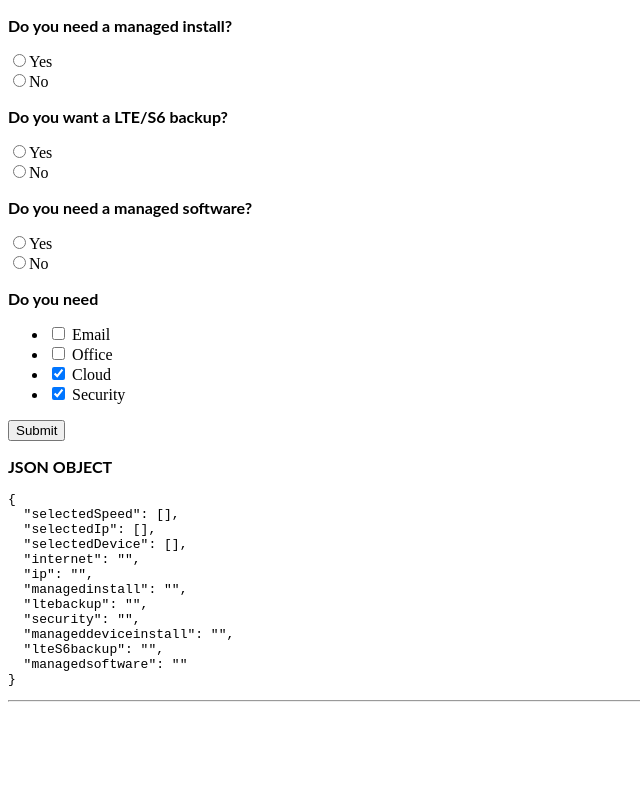
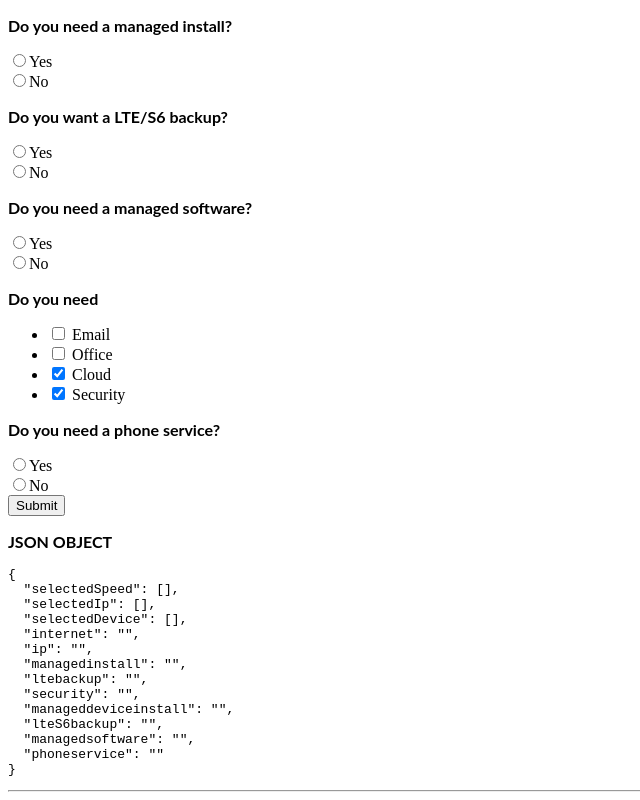
Before and after one commit to samru-desh/OrderLogic, an Angular app: page / in a window 1280 px wide. Shown: the part 910-1710 px from the top of the page, without its empty margins (0-640 px from the left). Before the commit the page ends 1620 px from the top, so only its background shows below. Built offline with nearby package versions, Linux system fonts and the light colour scheme.

Commit message:
2 files modified

```diff
--- a/src/app/app.component.html
+++ b/src/app/app.component.html
@@ -121,6 +121,15 @@
       {{ softwares[i].name }}
     </li>
   </ul>
+  <p><b>Do you need a phone service?</b></p>
+  <div>
+    <input type="radio" formControlName="phoneservice" value="Yes" />
+    <label class="form-check-label" for="phoneserviceyes">Yes</label>
+  </div>
+  <div>
+    <input type="radio" formControlName="phoneservice" value="No" />
+    <label class="form-check-label" for="phoneserviceno">No</label>
+  </div>
   <button type="submit" color="danger" expand="block">Submit</button>
 </form>
 
--- a/src/app/app.component.ts
+++ b/src/app/app.component.ts
@@ -67,6 +67,7 @@ export class AppComponent implements OnInit {
     manageddeviceinstall: string;
     lteS6backup: string;
     managedsoftware: string;
+    phoneservice: string;
   } = {
     selectedSpeed: [],
     selectedIp: [],
@@ -79,6 +80,7 @@ export class AppComponent implements OnInit {
     manageddeviceinstall: '',
     lteS6backup: '',
     managedsoftware: '',
+    phoneservice: '',
   };
 
   ngOnInit(): void {
@@ -99,6 +101,7 @@ export class AppComponent implements OnInit {
       manageddeviceinstall: new FormControl(null, Validators.required),
       lteS6backup: new FormControl(null, Validators.required),
       managedsoftware: new FormControl(null, Validators.required),
+      phoneservice: new FormControl(null, Validators.required),
       // control for Checkbox exemple
       fruits: new FormArray([]),
       speed: new FormArray([]),
@@ -190,6 +193,7 @@ export class AppComponent implements OnInit {
       manageddeviceinstall: value?.manageddeviceinstall || '',
       lteS6backup: value?.lteS6backup || '',
       managedsoftware: value?.managedsoftware || '',
+      phoneservice: value?.phoneservice || '',
     };
   }
 }
```
